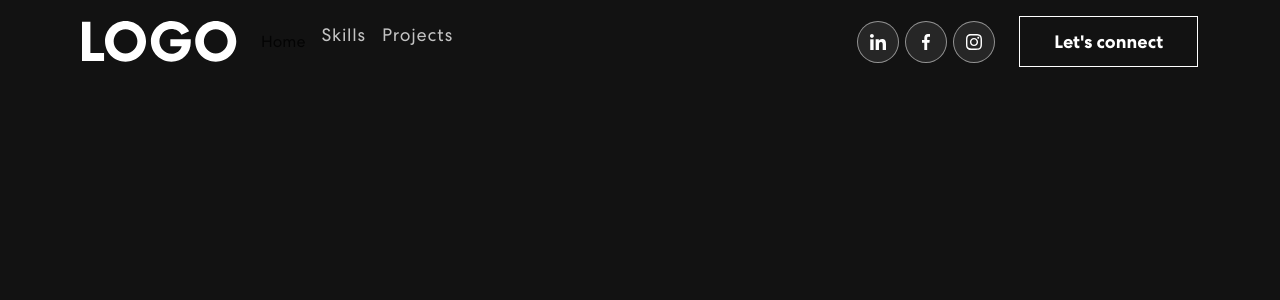
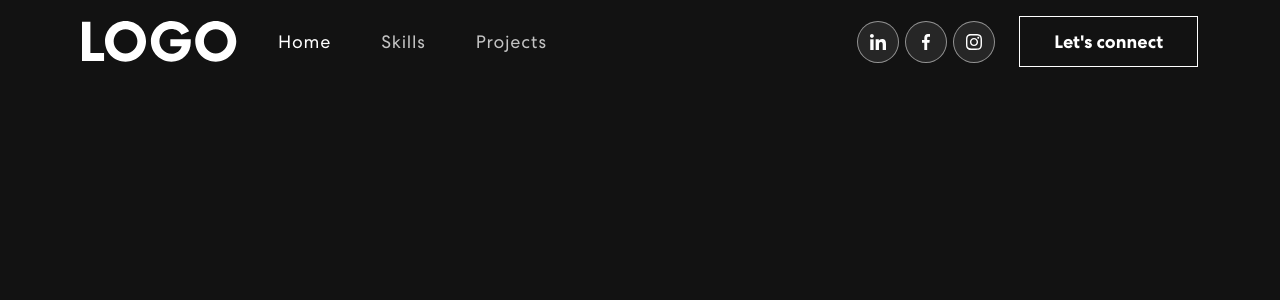
Before and after one commit to VivianaS14/personal-portfolio, a React (Vite) app: page / in a window 1280 px wide. In both pictures the pointer is over the link "Home". Shown: the top 300 px of the page. Built offline with nearby package versions, Linux system fonts and the light colour scheme.

Commit message:
Styles navbar fixed

```diff
--- a/src/components/NavBar/NavBar.css
+++ b/src/components/NavBar/NavBar.css
@@ -20,24 +20,16 @@ image.navbar-brand {
 }
 
 /* Navbar links */
-.navbar-nav .nav-link.navbar-link {
+nav.navbar .navbar-nav .nav-link {
+  font-weight: 400;
+  color: #fff !important;
+  letter-spacing: 0.8px;
   padding: 0 25px;
   font-size: 18px;
-  font-weight: 400;
-  letter-spacing: 0.8px;
-
-  color: #fff !important;
   opacity: 0.75;
 }
-
-.navbar-nav a.nav-link.navbar-link:hover,
-.active {
-  padding: 0 25px;
-  font-size: 18px;
-  font-weight: 400;
-  letter-spacing: 0.8px;
-
-  color: #fff !important;
+.navbar-nav a.nav-link:hover,
+.navbar-nav a.nav-link.active {
   opacity: 1;
 }
 
```
